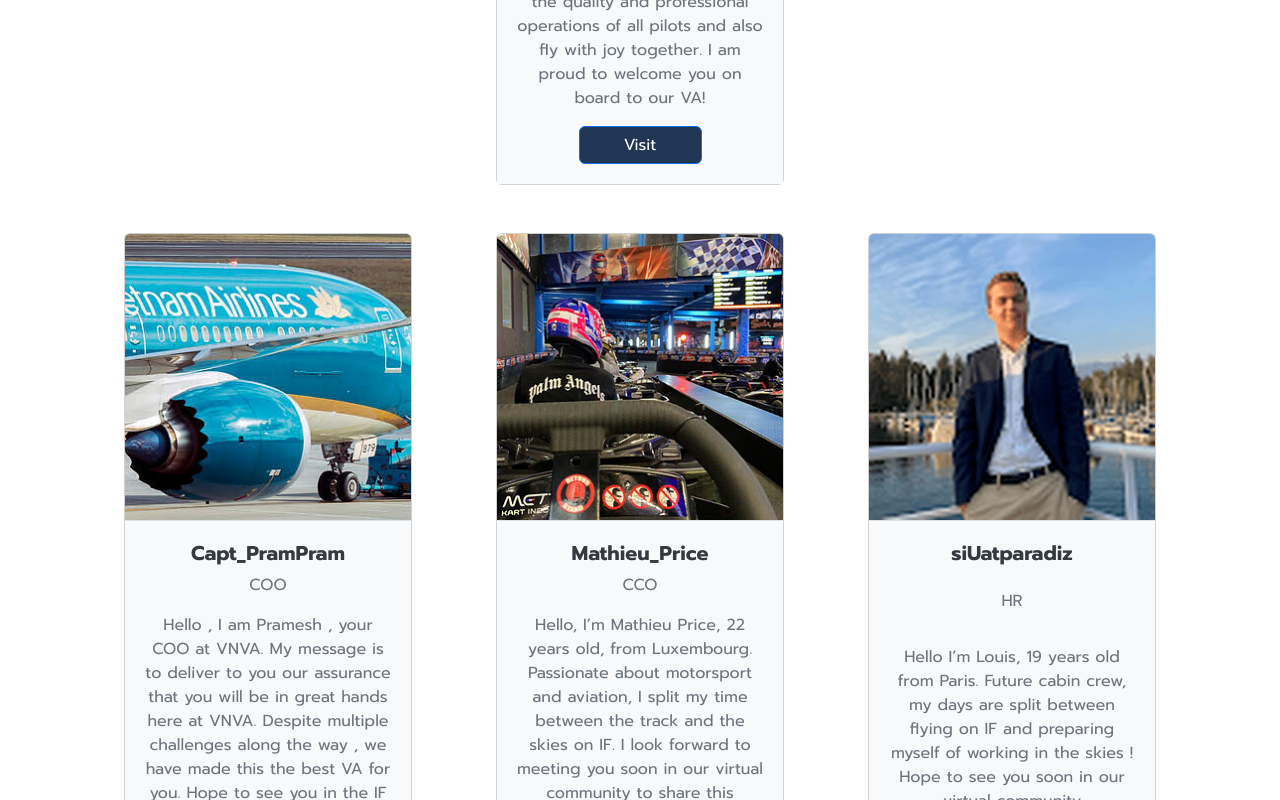
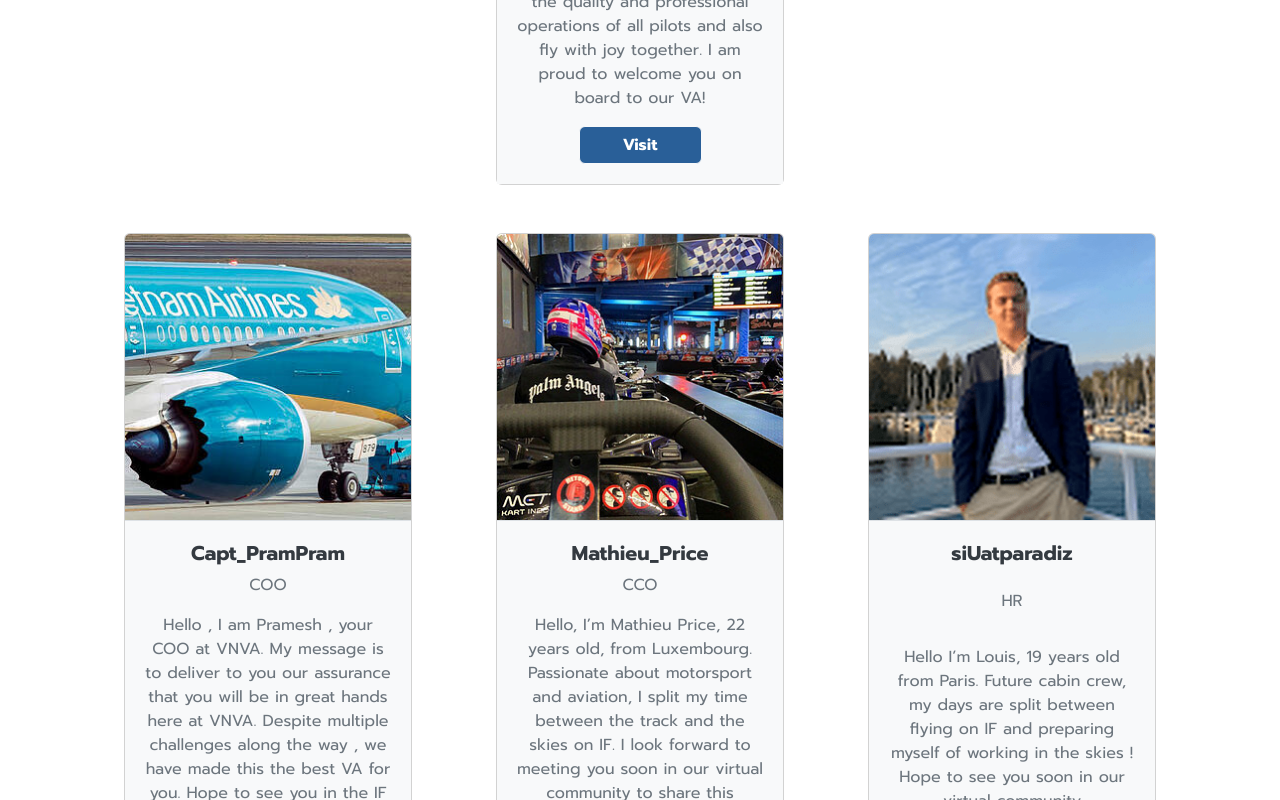
Before and after one commit to hoquocbao23/vietnam-airline-virtual, a React (Vite) app: page /staffs in a window 1280 px wide. Shown: the part 820-1620 px from the top of the page. Built offline with nearby package versions, Linux system fonts and the light colour scheme; a web font is replaced by a local one.

Commit message:
update staff button

```diff
--- a/src/components/footer/footer.scss
+++ b/src/components/footer/footer.scss
@@ -9,20 +9,7 @@
       margin: 0;
     }
 
-    .apply-button {
-      background-color: #FFBB70;
-      border: none;
-      padding: 0.5rem 1.5rem;
-      color: white;
-      font-weight: bold;
-      border-radius: 5px;
 
-      &:hover {
-        background-color: white !important; // Màu nền khi hover
-      color: black !important; // Màu chữ khi hover
-
-      }
-    }
   }
 
   .footer-body {
--- a/src/components/staffs/staff-card.jsx
+++ b/src/components/staffs/staff-card.jsx
@@ -11,7 +11,7 @@ const StaffCard = (props) => {
           <Card.Text>{props.position}</Card.Text>
           <Card.Text>{props.introdution}</Card.Text>
           <div className="d-flex justify-content-center">
-            <Button target="_blank" rel="noopener noreferrer" href={props.account} className="custom-card-button">
+            <Button variant="light" target="_blank" rel="noopener noreferrer" href={props.account} className="custom-card-button">
               Visit
             </Button>
           </div>
--- a/src/components/staffs/staff-card.scss
+++ b/src/components/staffs/staff-card.scss
@@ -26,21 +26,22 @@
 }
 
 .custom-card-button {
-  background-color: #213555 !important; // Màu nền nút
-  color: white; // Màu chữ nút
+  background-color: #295F98 !important; // Màu nền nút
+  color: white !important; // Màu chữ nút
   font-size: 0.9rem; // Kích thước chữ
-  font-weight: bold; // Đậm chữ
+  font-weight: bold !important; // Đậm chữ
   padding: 8px 16px; // Khoảng cách bên trong
   border: none; // Bỏ viền
   border-radius: 5px; // Bo góc nút
   margin-top: auto;
   width: 50%; // Đặt chiều dài của nút (tương đối với div chứa)
   max-width: 200px;
-  transition: background-color 0.3s ease, transform 0.2s ease; // Hiệu ứng mượt
+  transition: background-color 0.3s ease, color 0.3s ease; // Hiệu ứng mượt khi chuyển đổi
 
-  &:hover {
-    background-color: #FDF7F4; // Màu nền khi hover
-    color: black; // Màu chữ khi hover
-    transform: scale(1.05); // Tăng nhẹ kích thước khi hover
-  }
+    &:hover {
+      background-color: white !important; // Màu nền khi hover
+      color: #134B70 !important; // Màu chữ khi hover
+
+    }
+
 }
```
